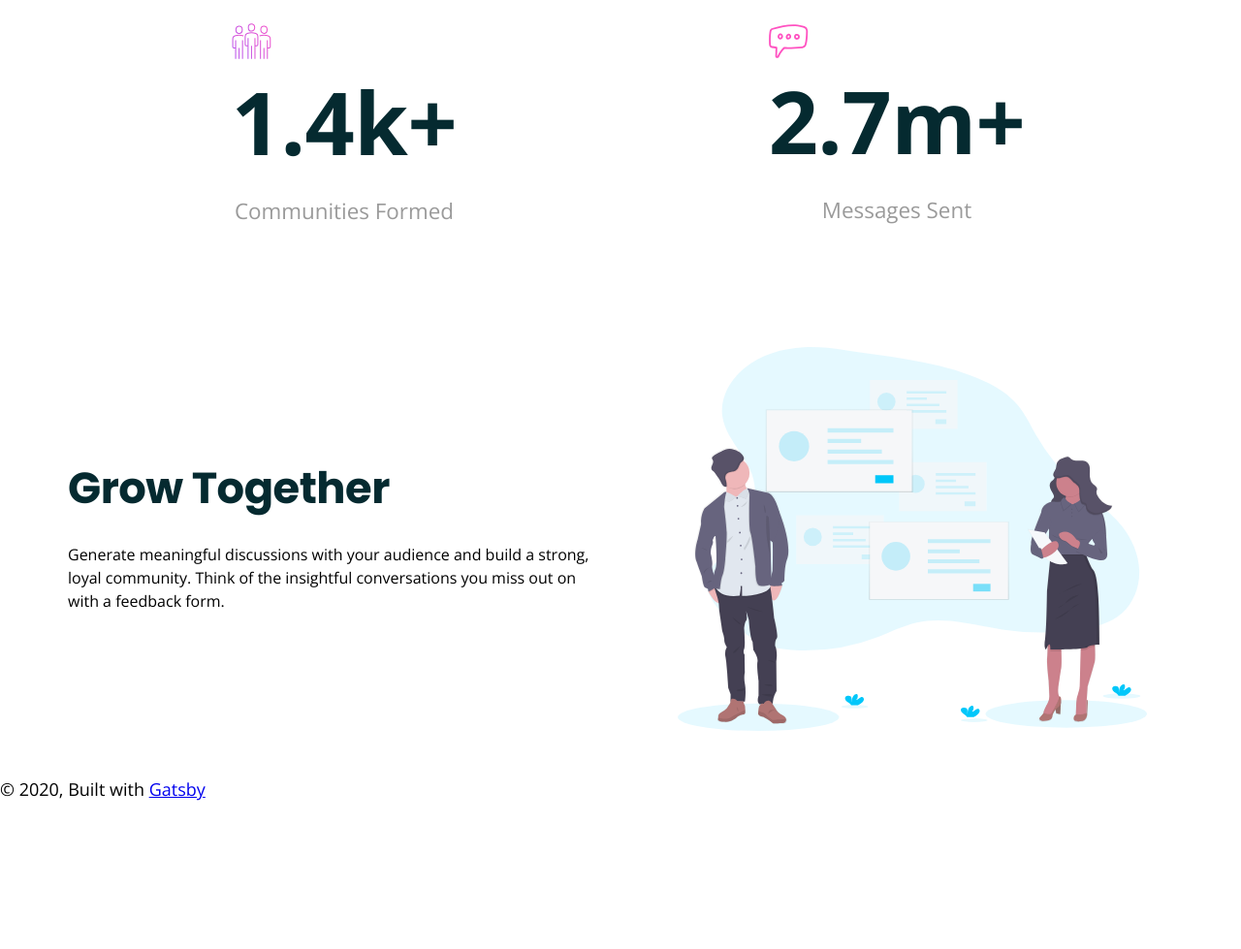
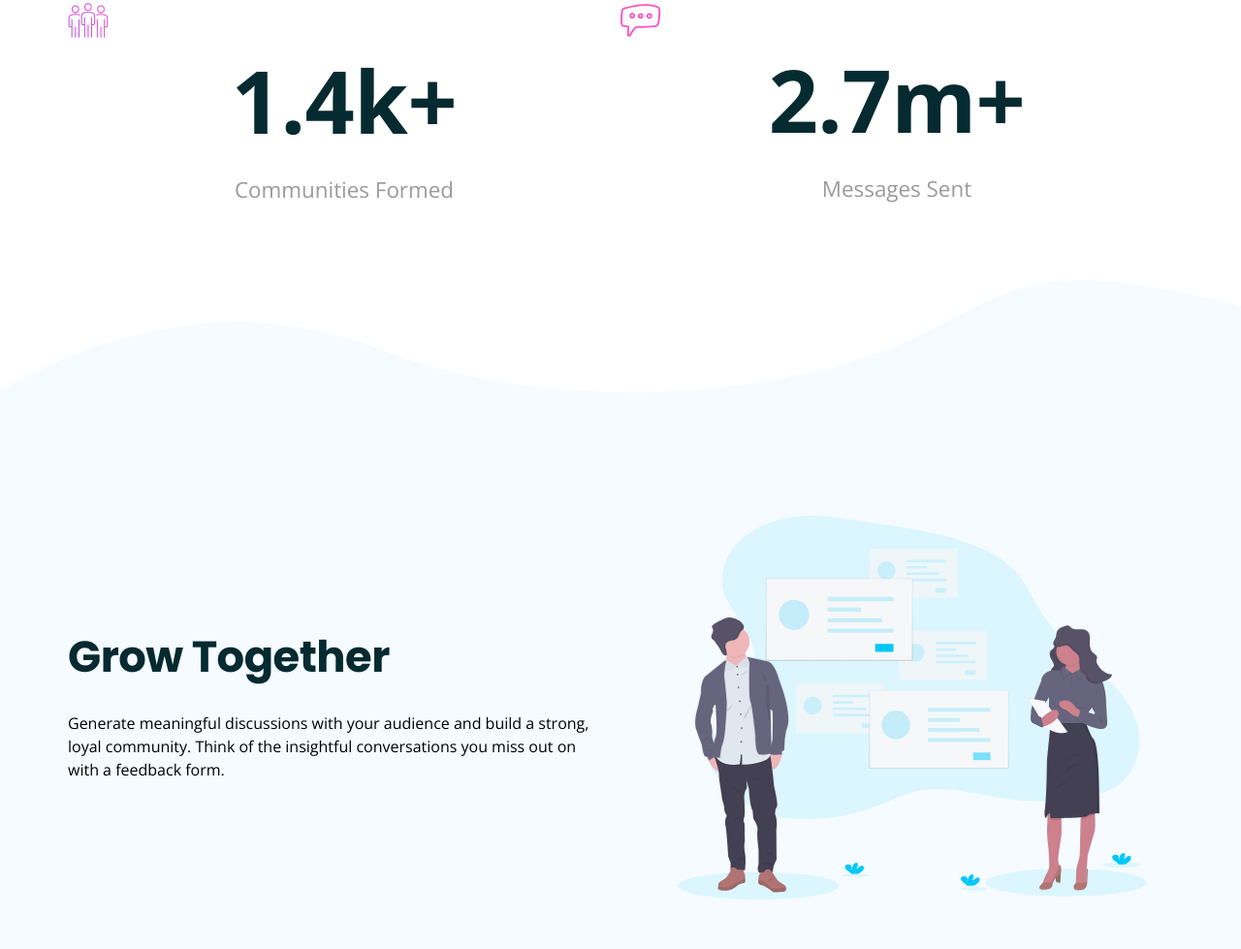
Before and after one commit to JakubChrapek/huddle-curved-landing, a Gatsby site: page / in a window 1280 px wide. Shown: the part 1349-2328 px from the top of the page at 97% size. Before the commit the page ends 2175 px from the top, so only its background shows below. Built offline with nearby package versions, Linux system fonts and the light colour scheme; Gatsby itself is replaced by a stand-in of ours.

Commit message:
Curved section bg

```diff
--- a/src/components/Layout.js
+++ b/src/components/Layout.js
@@ -18,7 +18,7 @@ const GlobalStyle = createGlobalStyle`
   body {
     font-family: 'Open Sans', sans-serif;
     font-weight: 400;
-    font-size: 18px;
+    font-size: 0;
     padding: 0;
     margin: 0;
   }
--- a/src/components/Section.js
+++ b/src/components/Section.js
@@ -6,7 +6,7 @@ const StyledSection = styled.div`
   display: flex;
   justify-content: space-between;
   align-items: center;
-  background-color: ${props => props.bgColor || colors.white};
+  background-color: ${props => `#${props.bgColor}` || colors.white};
   margin: ${props => (props.noMargin ? `0` : `6rem auto 3rem`)};
   max-width: 1140px;
 `
--- a/src/pages/index.js
+++ b/src/pages/index.js
@@ -8,6 +8,8 @@ import H2 from "../components/H2"
 import H3 from "../components/H3"
 import P from "../components/P"
 import growImage from "../../static/illustration-grow-together.svg"
+import growBgTop from "../../static/bg-section-top-desktop-1.svg"
+import growBgBottom from "../../static/bg-section-bottom-desktop-1.svg"
 import iconCommunities from "../../static/icon-communities.svg"
 import iconMessages from "../../static/icon-messages.svg"
 import { colors } from "../utils/colors"
@@ -24,12 +26,19 @@ const CenteredDiv = styled.div`
   flex-direction: column;
   justify-content: center;
   align-items: center;
+  width: 100%;
+  background-color: ${props => `#${props.bgColor}` || colors.white};
 `
 
 const StyledIllustration = styled.img`
   max-width: 100%;
   width: 90%;
 `
+
+const StyledSVGImage = styled.img`
+  width: 100%;
+`
+
 const IndexPage = () => (
   <Layout>
     <SEO title="Home" />
@@ -58,19 +67,23 @@ const IndexPage = () => (
         </CenteredDiv>
       </TextColumn>
     </Section>
+    <StyledSVGImage src={growBgTop} alt="" />
+    <CenteredDiv bgColor={colors.sectionBlue}>
       <Section>
         <TextColumn left>
           <H2>Grow Together</H2>
           <P>
-          Generate meaningful discussions with your audience and build a strong,
-          loyal community. Think of the insightful conversations you miss out on
-          with a feedback form.
+            Generate meaningful discussions with your audience and build a
+            strong, loyal community. Think of the insightful conversations you
+            miss out on with a feedback form.
           </P>
         </TextColumn>
         <TextColumn right>
           <StyledIllustration src={growImage} alt="Grow Illustration" />
         </TextColumn>
       </Section>
+    </CenteredDiv>
+    <StyledSVGImage src={growBgBottom} alt="" />
   </Layout>
 )
 
--- a/src/utils/colors.js
+++ b/src/utils/colors.js
@@ -4,6 +4,7 @@ export const colors = {
   headerBlack: "#052A30",
   textBlack: "#324b54",
   gray: "#9a9a9a",
+  sectionBlue: "f5fbff",
   pink: "hsl(322, 100%, 66%)",
   hoverPink: "hsl(322,100%, 58%)",
   lightPink: "hsl(322,100%, 98%)",
```
Lines whose indentation alone changed are shown as unchanged.
